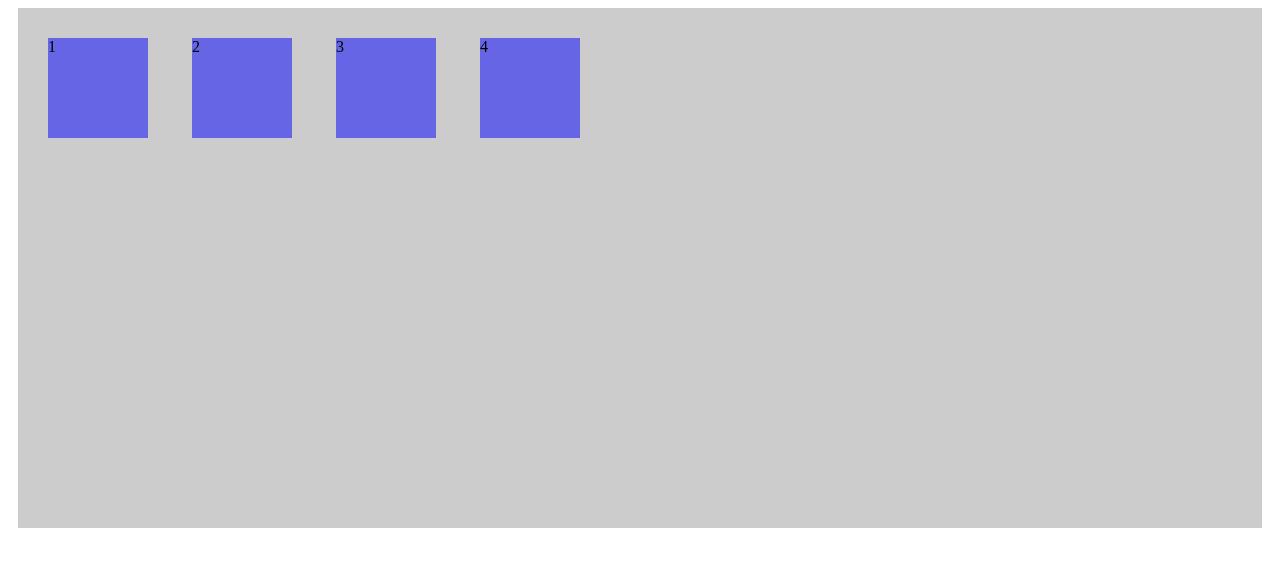
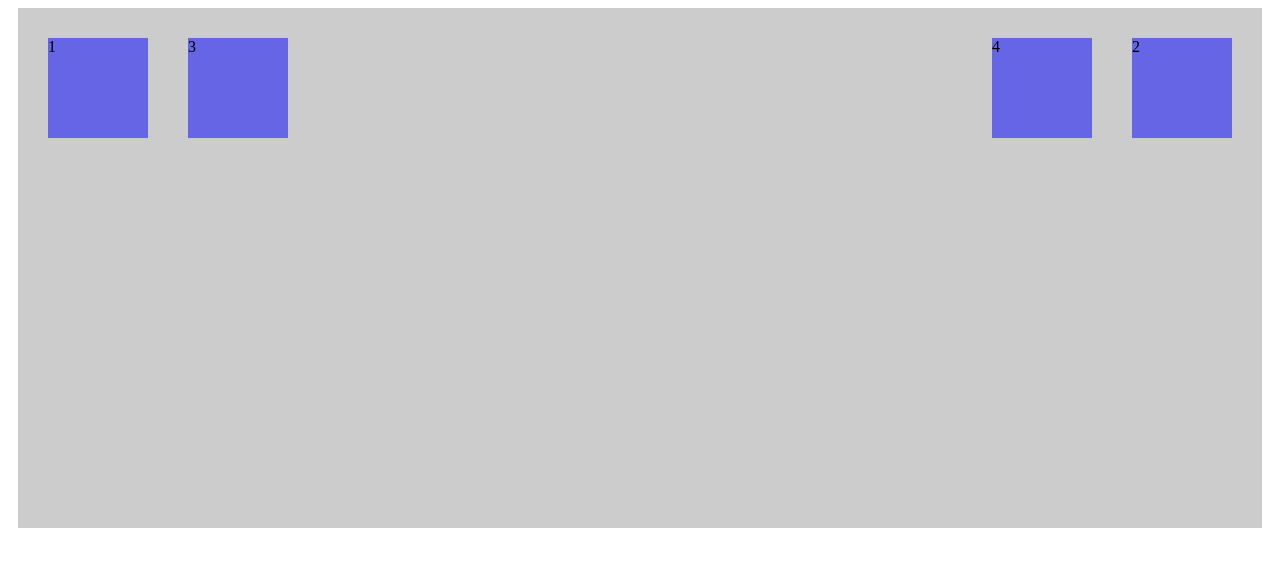
Before and after one commit to OREO206/HTML, a plain HTML site: page css/9.CSS3_Float/css3_float.html in a window 1280 px wide. Drawn offline with Linux system fonts and the light colour scheme.

Commit message:
요소 정렬

```diff
--- a/css/9.CSS3_Float/css3_float.html
+++ b/css/9.CSS3_Float/css3_float.html
@@ -9,12 +9,13 @@
 
         /*
             float 속성 :
-                -
-                -
-                -
-                -
-                -
-                -
+                - 레이아웃을 구성할 때 block 레벨 요소를 가로 정렬하기 위한 속성
+                - 일반적으로 레이아웃 구성을 flexbox로 구성하지만 flexbox를 사용할 수 없을 때 float 속성을 사용
+                - width 지정하지 않으면 컨텐츠의 너비로 지정됨
+
+                - none: 지정하지 않음
+                - left: 좌측 정렬
+                - right: 우측 정렬
         */
         #parent {
             background-color: rgba(0, 0, 0, 0.2);
@@ -30,6 +31,15 @@
             margin: 20px 20px;
         }
 
+        .float-left {
+            float: left;
+        }
+
+        .float-right {
+            float: right;
+        }
+
+
     </style>
 </head>
 <body>
```
